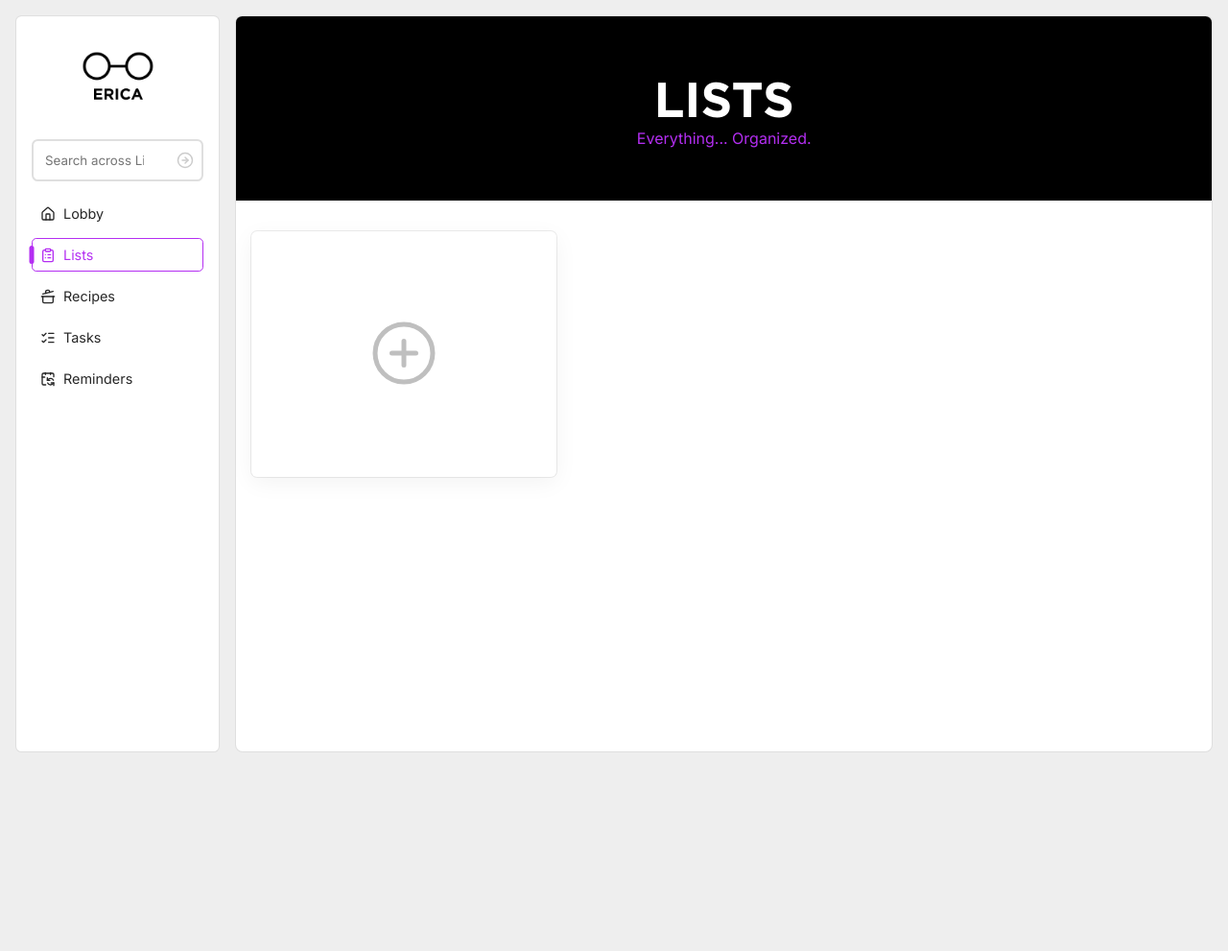
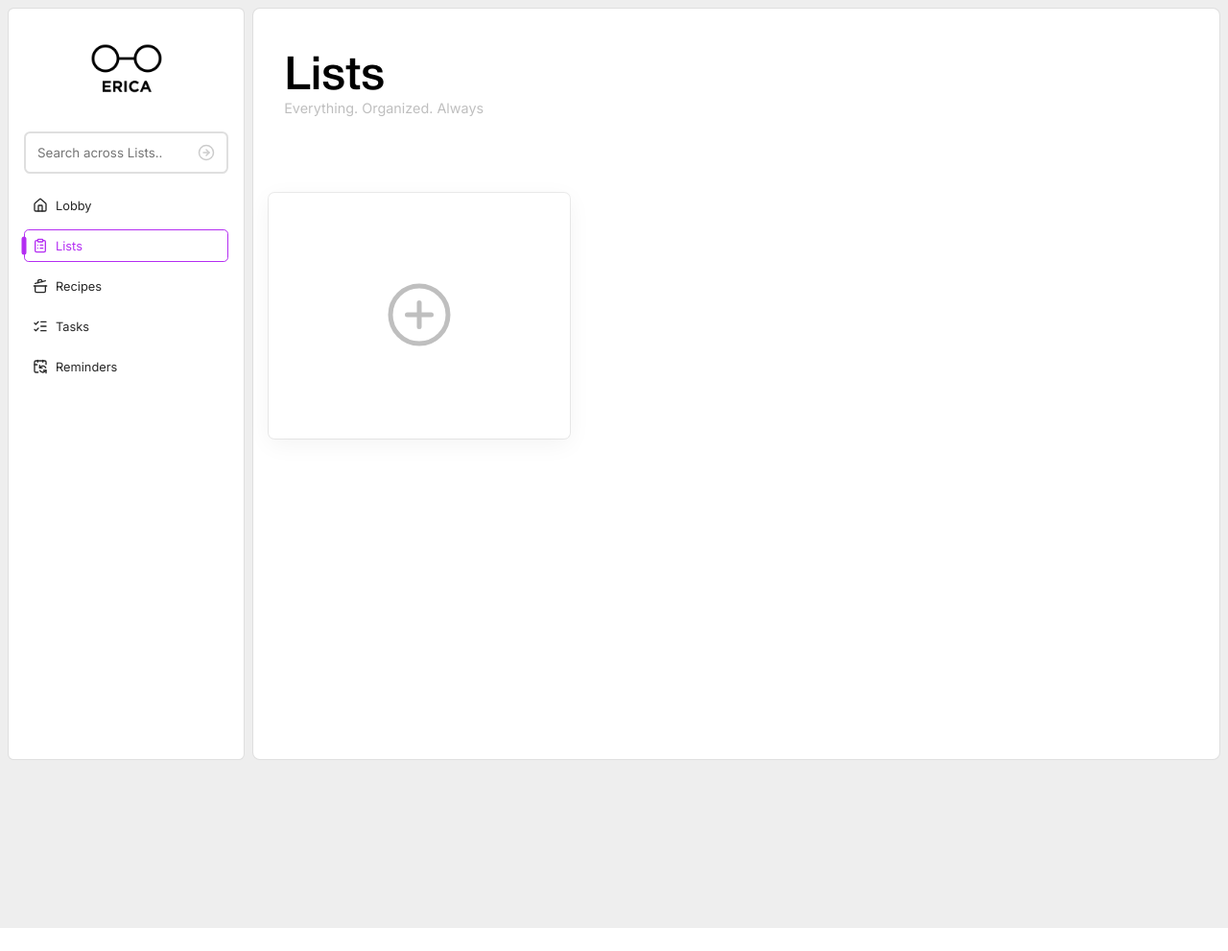
Before and after one commit to WinterTheEngineer/Erica, a Django app: page /lists in a window 1280 px wide. Shown: the whole page at 96% size. After the commit the page ends 967 px from the top, so only its background shows below. Run offline with Django 5.2, Linux system fonts and the light colour scheme; data that the repository does not hold is empty.

Commit message:
restyled global header styles

```diff
--- a/static/base.css
+++ b/static/base.css
@@ -2,7 +2,7 @@
     margin: 0;
     padding: 0;
     box-sizing: border-box;
-    font-family: 'Inter', 'Figtree';
+    font-family: 'Inter', 'Helvetica Neue';
 }
 
 body {
@@ -140,7 +140,7 @@ body {
     height: 100%;
     display: flex;
     color: #272727;
-    font-size: .9rem;
+    font-size: .8rem;
     position: relative;
     align-items: center;
     text-decoration: none;
@@ -196,29 +196,25 @@ nav {
     border: 1px solid #00000020;
 }
 
-#header {
-    height: 12rem;
-    background-color: #000000;
-}
-
-#header .container {
+.header {
     display: flex;
-    align-items: center;
+    height: 10rem;
+    padding: 0 1rem;
     flex-direction: column;
     justify-content: center;
 }
 
-#header .title {
-    color: #ffffff;
-    font-size: 3.2rem;
-    font-family: 'Gotham';
-    text-transform: uppercase;
-    animation-delay: 6s;
+.header h1 {
+    font-size: 3rem;
+    font-weight: 500;
+    margin-inline-start: 1rem;
+    font-family: 'Helvetica Neue';
 }
 
-#header .tagline {
-    color: #B42EF2;
-    animation-delay: 6.5s;
+.header p {
+    opacity: .25;
+    font-size: .9rem;
+    margin-inline-start: 1rem;
 }
 
 .messages {
--- a/static/lists.css
+++ b/static/lists.css
@@ -1,4 +1,4 @@
-#lists #header {
+#lists .header {
     margin-bottom: 1rem;
     border-top-left-radius: .4rem;
     border-top-right-radius: .4rem;
--- a/static/responsive.css
+++ b/static/responsive.css
@@ -1,4 +1,4 @@
-@media screen and (min-width: 240px) and (max-width: 1200px) {
+@media screen and (min-width: 240px) and (max-width: 1200px){
     #splash .logo {
         height: 6rem;
     }
@@ -84,6 +84,10 @@
         transform: translateX(0);
     }
 
+    .header {
+        padding: 0 .5rem;
+    }
+
     /* Lists */
     .content-grid {
         padding: .5rem;
@@ -94,3 +98,18 @@
         height: min-content;
     }
 }
+
+@media screen and (min-width: 1201px) and (max-width: 1440px) {
+    .body-container {
+        padding: .5rem;
+        column-gap: .5rem;
+    }
+
+    .actionbar {
+        flex: .18;
+    }
+
+    .main-content {
+        flex-direction: .82;
+    }
+}
--- a/templates/lists.html
+++ b/templates/lists.html
@@ -7,12 +7,10 @@
 
 {% block body %}
 <section id="lists" class="main-content">
-    <section id="header">
-        <div class="container">
-            <h1 class="title animate__animated animate__fadeInUp">Lists</h1>
-            <p class="tagline animate__animated animate__fadeInUp">Everything... Organized.</p>
-        </div>
-    </section>
+    <div class="header">
+        <h1>{{ sector }}</h1>
+        <p>Everything. Organized. Always</p>
+    </div>
     <div class="container content-grid">
         {% for list in lists %}
             <div class="card list animate__animated animate__fadeInUp">
```
